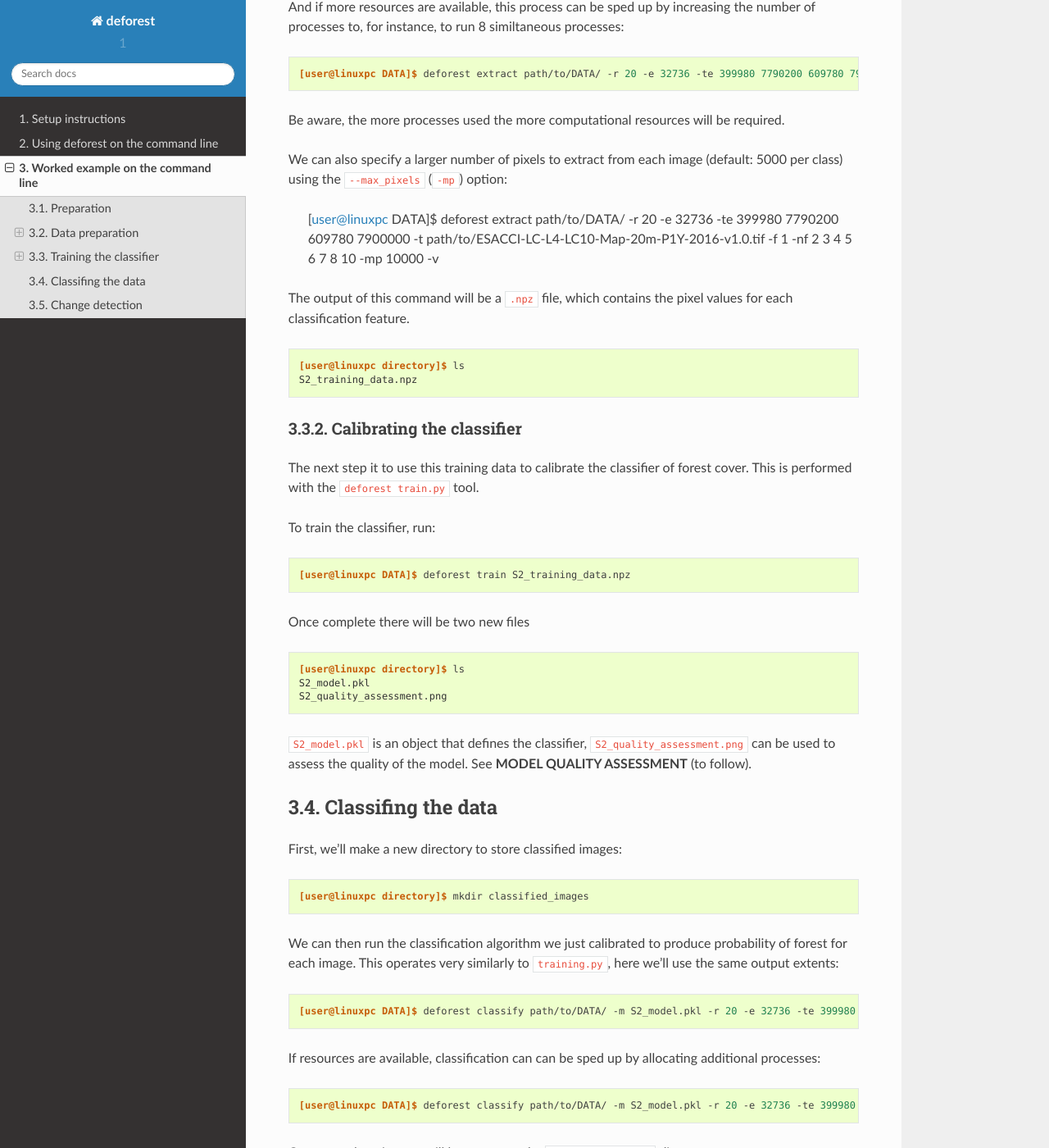
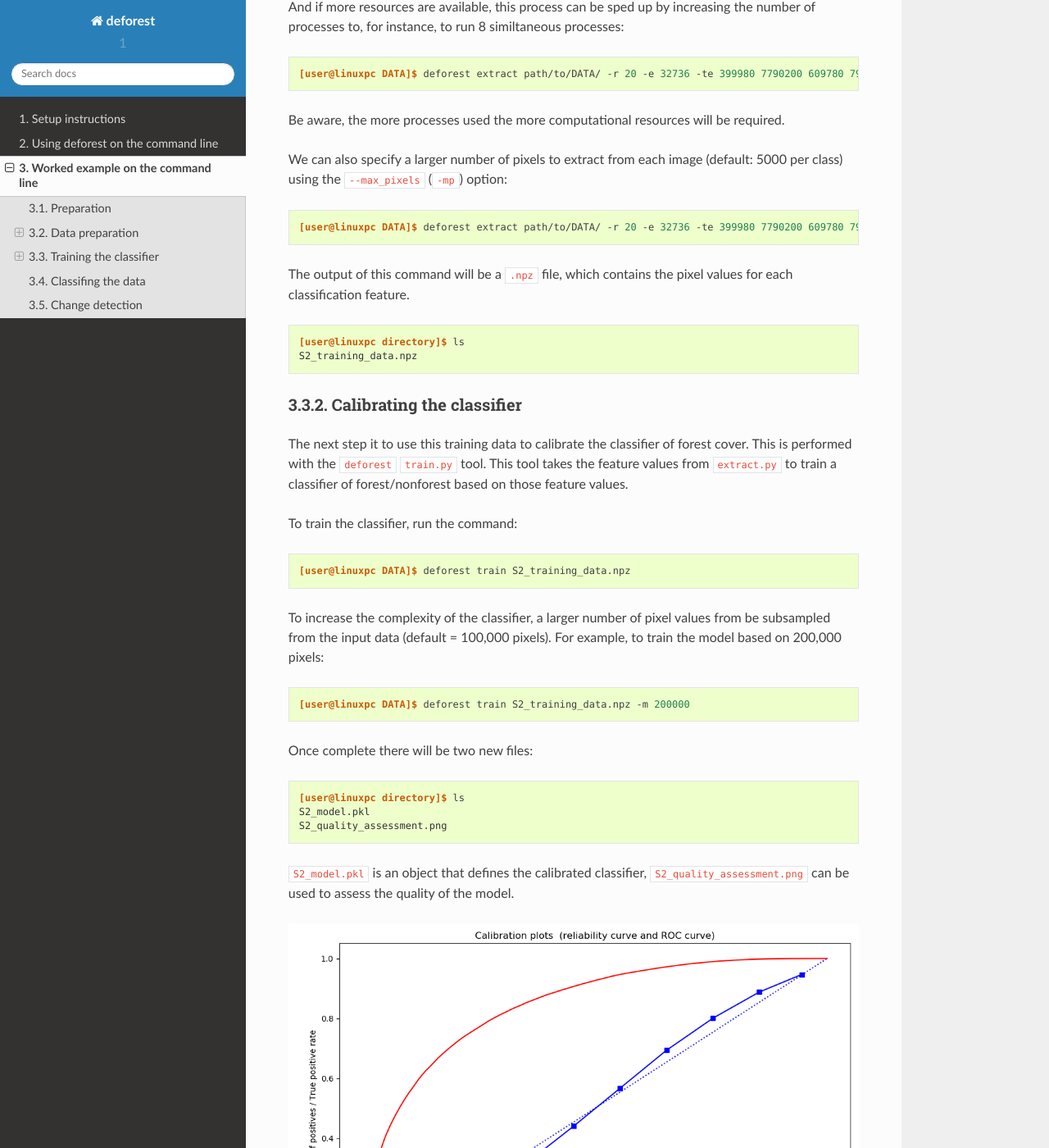
Before and after one commit to smfm-project/deforest, a Sphinx documentation site: the page built from docs/source/worked_example_1.rst, in a window 1280 px wide and 1400 px high, scrolled down 3480 px. Shown: the whole window at 82% size. Built offline with Sphinx 7.4.7 and the Read the Docs theme 2.0.0, drawn with Linux system fonts in a browser that asks for light colours; some of the changed text lies outside the part shown.

Commit message:
updated calibration section
Former-commit-id: 425cc625bd3f303653842a0c7163e6f639b16f7b

```diff
--- a/docs/source/worked_example_1.rst
+++ b/docs/source/worked_example_1.rst
@@ -138,6 +138,8 @@ Be aware, the more processes used the more computational resources will be requi
 
 We can also specify a larger number of pixels to extract from each image (default: 5000 per class) using the ``--max_pixels`` (``-mp``) option:
 
+.. code-block:: console
+
     [user@linuxpc DATA]$ deforest extract path/to/DATA/ -r 20 -e 32736 -te 399980 7790200 609780 7900000 -t path/to/ESACCI-LC-L4-LC10-Map-20m-P1Y-2016-v1.0.tif -f 1 -nf 2 3 4 5 6 7 8 10 -mp 10000 -v
 
 The output of this command will be a ``.npz`` file, which contains the pixel values for each classification feature.
@@ -150,15 +152,21 @@ The output of this command will be a ``.npz`` file, which contains the pixel val
 Calibrating the classifier
 ~~~~~~~~~~~~~~~~~~~~~~~~~~
 
-The next step it to use this training data to calibrate the classifier of forest cover. This is performed with the ``deforest train.py`` tool.
+The next step it to use this training data to calibrate the classifier of forest cover. This is performed with the ``deforest`` ``train.py`` tool. This tool takes the feature values from ``extract.py`` to train a classifier of forest/nonforest based on those feature values.
 
-To train the classifier, run:
+To train the classifier, run the command:
 
 .. code-block:: console
 
     [user@linuxpc DATA]$ deforest train S2_training_data.npz
 
-Once complete there will be two new files
+To increase the complexity of the classifier, a larger number of pixel values from be subsampled from the input data (default = 100,000 pixels). For example, to train the model based on 200,000 pixels:
+
+.. code-block:: console
+
+    [user@linuxpc DATA]$ deforest train S2_training_data.npz -m 200000
+
+Once complete there will be two new files:
 
 .. code-block:: console
 
@@ -166,7 +174,12 @@ Once complete there will be two new files
     S2_model.pkl
     S2_quality_assessment.png
 
-``S2_model.pkl`` is an object that defines the classifier, ``S2_quality_assessment.png`` can be used to assess the quality of the model. See **MODEL QUALITY ASSESSMENT** (to follow).
+``S2_model.pkl`` is an object that defines the calibrated classifier, ``S2_quality_assessment.png`` can be used to assess the quality of the model.
+
+.. image:: _static/S2_quality_assessment.png
+
+
+For help in interpretation of this figure, see **MODEL QUALITY ASSESSMENT** (to follow).
 
 Classifing the data
 -------------------
```
Also changed, not shown: docs/source/_static/S2_quality_assessment.png (added).
